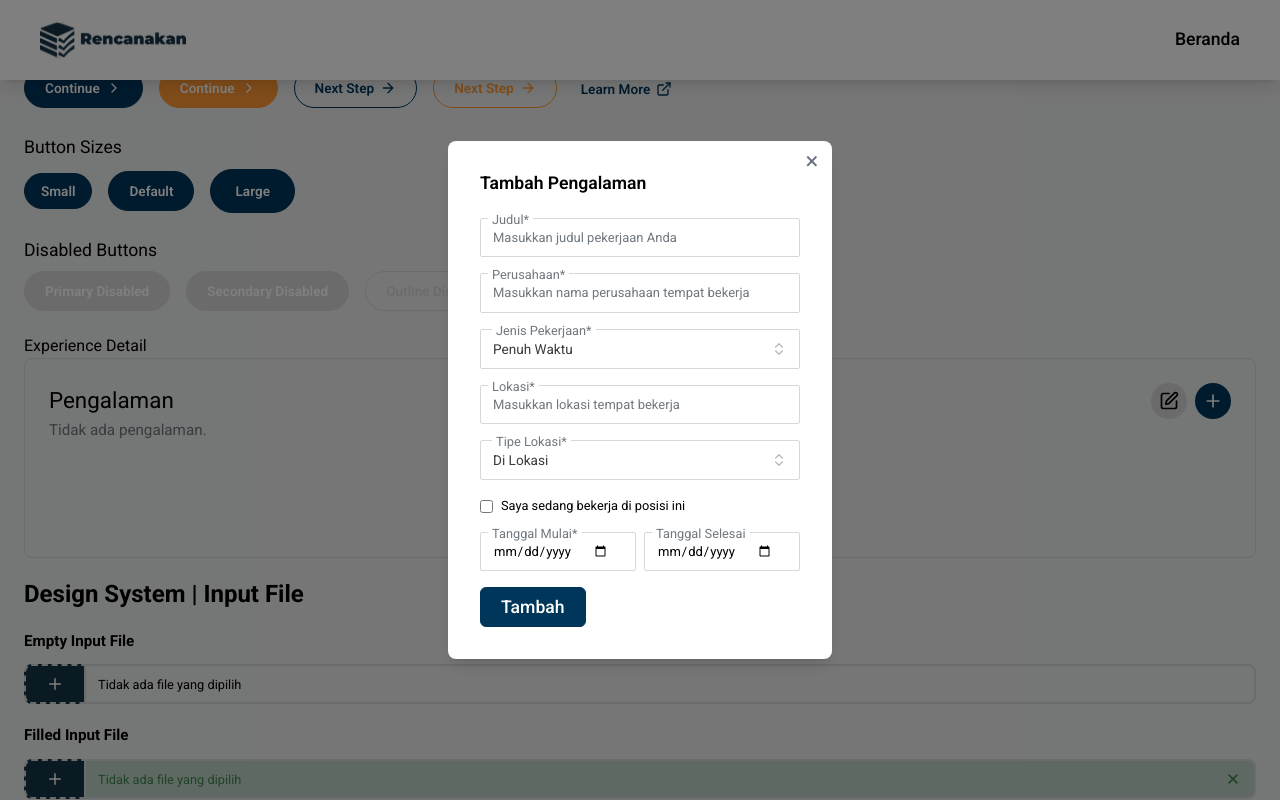
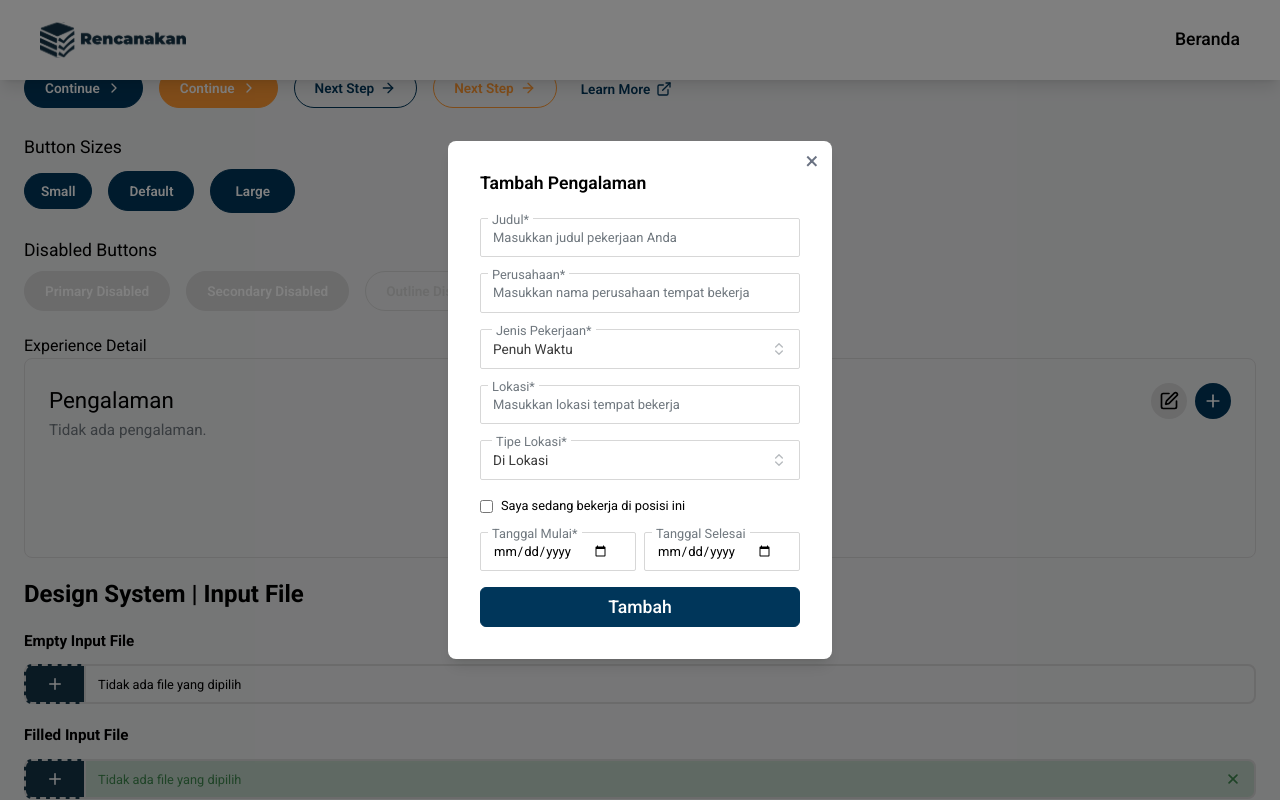
Before and after one commit to Rencanakan-id/rencanakan-talent_pool-frontend, a React (Vite) app: page /design in a window 1280 px wide. Both pictures are taken after a click on the button 1213 px from the left and 3291 px from the top of the page. Shown: the part 2891-3691 px from the top of the page. Built offline with nearby package versions, Linux system fonts and the light colour scheme.

Commit message:
fix: Fix button styling on modal form wrapper

```diff
--- a/src/components/ui/modalFormWrapper.tsx
+++ b/src/components/ui/modalFormWrapper.tsx
@@ -29,7 +29,7 @@ export const ModalFormWrapper: React.FC<ModalFormWrapperProps> = ({
       <div className="flex flex-col space-y-4 pt-1">
         {children}
 
-        <div className={isEditMode ? "grid grid-cols-2 gap-2" : ""}>
+        <div className={isEditMode ? "grid grid-cols-2 gap-2" : "flex justify-center items-center"}>
           {isEditMode && onDelete && (
             <Button
               variant="primary"
@@ -44,7 +44,7 @@ export const ModalFormWrapper: React.FC<ModalFormWrapperProps> = ({
           <Button
             variant="primary"
             data-testid="submit-button"
-            className="rounded-md font-[500]"
+            className="rounded-md font-[500] w-full"
             onClick={onSubmit}
           >
             <Typography variant="p2">{submitLabel}</Typography>
```
